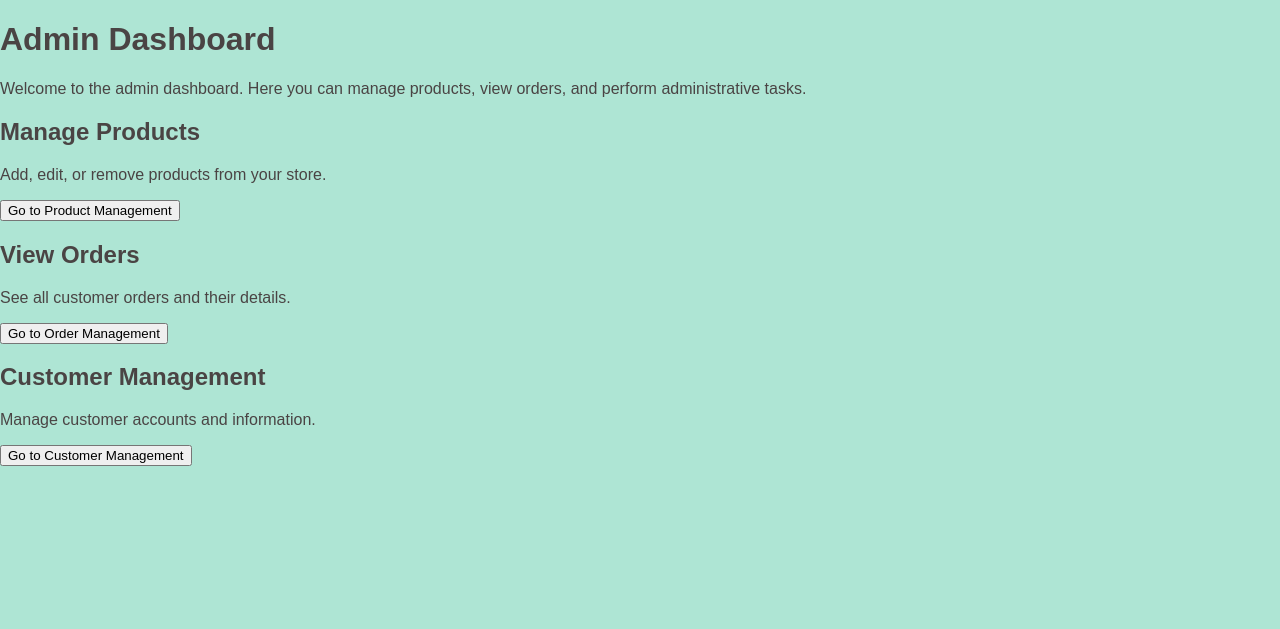
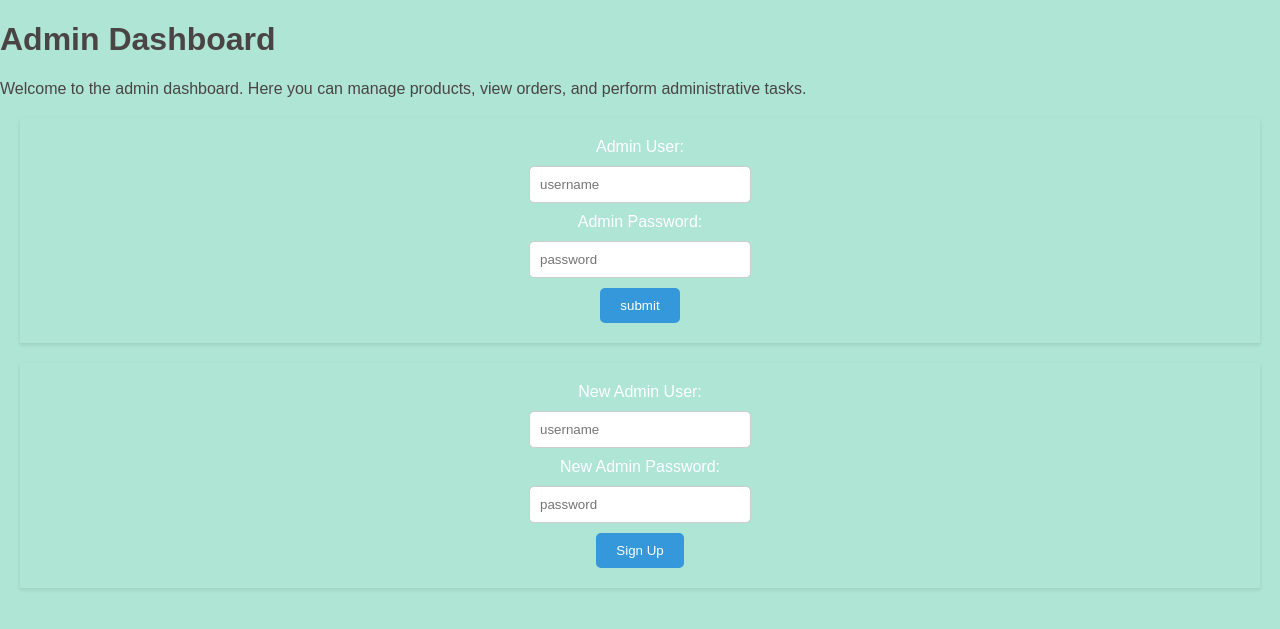
Before and after one commit to adam-saud/Rijoya, a Flask app: page /admin in a window 1280 px wide. Shown: the part 52-681 px from the top of the page. Run offline with Flask 3, Linux system fonts and the light colour scheme.

Commit message:
Create Dashboard Form

```diff
--- a/static/main.css
+++ b/static/main.css
@@ -41,3 +41,31 @@ header{
     border-radius: 5px;
     cursor: pointer;
 }
+.admin-login, .admin-signup{
+    background-color: var(--background-color);
+    box-shadow: 0 2px 4px rgba(0, 0, 0, 0.1);
+    color: white;
+    padding: 20px;
+    text-align: center;
+    margin: 20px;
+}
+form {
+    display: flex;
+    flex-direction: column;
+    align-items: center;
+}
+input[type="text"], input[type="password"] {
+    padding: 10px;
+    margin: 10px 0;
+    width: 200px;
+    border: 1px solid #ccc;
+    border-radius: 5px;
+}
+button[type="submit"] {
+    background-color: var(--primary-color);
+    color: white;
+    border: none;
+    padding: 10px 20px;
+    border-radius: 5px;
+    cursor: pointer;
+}
--- a/templates/admin_dashboard.html
+++ b/templates/admin_dashboard.html
@@ -5,23 +5,22 @@
 {% block content %}
     <h1>Admin Dashboard</h1>
     <p>Welcome to the admin dashboard. Here you can manage products, view orders, and perform administrative tasks.</p>
-
-    <!-- Example of an admin card -->
-    <div class="admin-card">
-        <h2>Manage Products</h2>
-        <p>Add, edit, or remove products from your store.</p>
-        <button>Go to Product Management</button>
+    <div class="admin-login">
+        <form action="/admin/login" method="post">
+             <label for="admin_user">Admin User:</label>
+             <input placeholder="username" type="text" id="admin_user" name="admin_user">
+             <label for="admin_password">Admin Password:</label>
+             <input placeholder="password" type="password" id="admin_password" name="admin_password">
+             <button type="submit">submit</button>
+        </form>
     </div>
-
-    <div class="admin-card">
-        <h2>View Orders</h2>
-        <p>See all customer orders and their details.</p>
-        <button>Go to Order Management</button>
+    <div class="admin-signup">
+        <form action="/admin/signup" method="post">
+            <label for="new_admin_user">New Admin User:</label>
+            <input placeholder="username" type="text" id="new_admin_user" name="new_admin_user">
+            <label for="new_admin_password">New Admin Password:</label>
+            <input placeholder="password" type="password" id="new_admin_password" name="new_admin_password">
+            <button type="submit">Sign Up</button>
+        </form>
     </div>
-
-    <div class="admin-card">
-        <h2>Customer Management</h2>
-        <p>Manage customer accounts and information.</p>
-        <button>Go to Customer Management</button>
-    </div>
-{% endblock %}
+    {% endblock %}
```
